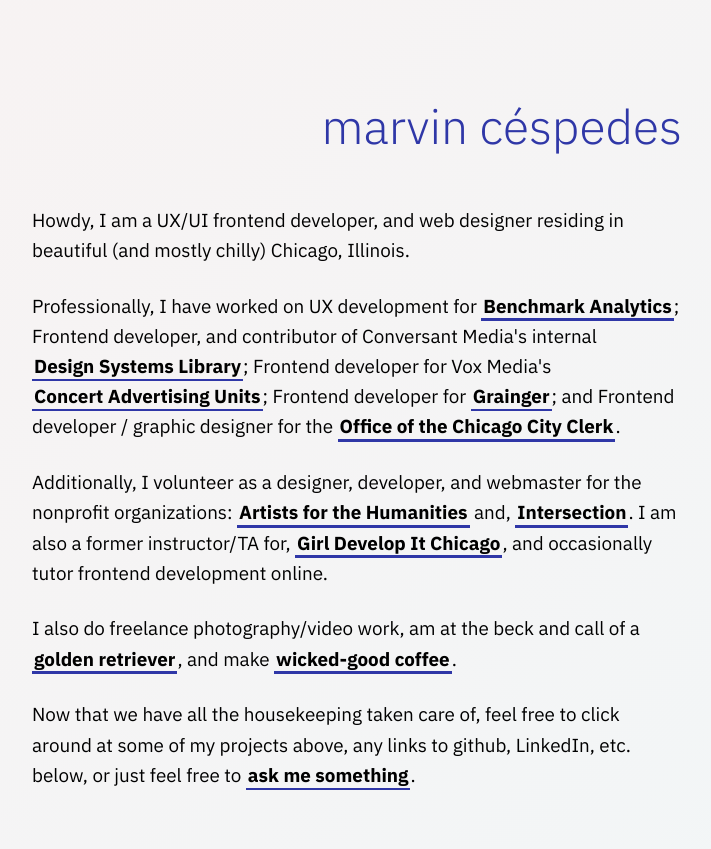
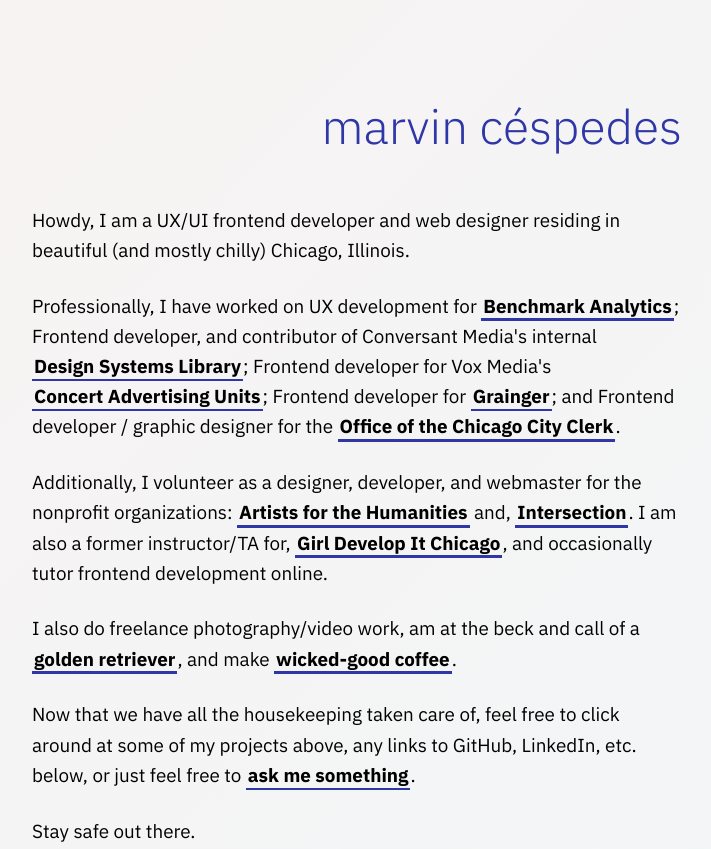
Before and after one commit to mcespo/mcespo-2020, a Gatsby site: page / in a window 1280 px wide. Shown: the top 849 px of the page, without its empty margins (291-1002 px from the left). Built offline with nearby package versions, Linux system fonts and the light colour scheme; Gatsby itself is replaced by a stand-in of ours; what emotion-reset would draw is missing.

Commit message:
gatsby plugin emotion, tidy some text

```diff
--- a/package.json
+++ b/package.json
@@ -10,7 +10,9 @@
     "emotion": "^10.0.27",
     "emotion-reset": "^2.0.7",
     "gatsby": "^2.23.12",
+    "gatsby-cli": "^2.12.65",
     "gatsby-image": "^2.4.9",
+    "gatsby-plugin-emotion": "^4.3.10",
     "gatsby-plugin-manifest": "^2.4.14",
     "gatsby-plugin-offline": "^3.2.13",
     "gatsby-plugin-prefetch-google-fonts": "^1.4.3",
--- a/src/components/layout.js
+++ b/src/components/layout.js
@@ -7,23 +7,12 @@
 
 import React from "react";
 import PropTypes from "prop-types";
-import { useStaticQuery, graphql } from "gatsby";
 
 import { injectGlobal } from "emotion";
 import emotionReset from "emotion-reset";
 import Footer from "./footer";
 
 const Layout = ({ children }) => {
-  const data = useStaticQuery(graphql`
-    query SiteTitleQuery {
-      site {
-        siteMetadata {
-          title
-        }
-      }
-    }
-  `);
-
   return (
     <>
       <main>{children}</main>
--- a/src/pages/index.js
+++ b/src/pages/index.js
@@ -8,7 +8,7 @@ const IndexPage = () => (
     <article>
       <h1>marvin céspedes</h1>
       <p>
-        Howdy, I am a UX/UI frontend developer, and web designer residing in
+        Howdy, I am a UX/UI frontend developer and web designer residing in
         beautiful (and mostly chilly) Chicago, Illinois.
       </p>
       <p>
@@ -48,7 +48,7 @@ const IndexPage = () => (
         , and occasionally tutor frontend development online.
       </p>
       <p>
-        I also do freelance photography/video work, am at the beck and call of a
+        I also do freelance photography/video work, am at the beck and call of a{" "}
         <a
           href="https://www.instagram.com/p/BZmbSzFnZu1/?taken-by=mcespo.jpeg"
           title="Meli the Golden, Instagram image"
@@ -66,7 +66,7 @@ const IndexPage = () => (
       </p>
       <p>
         Now that we have all the housekeeping taken care of, feel free to click
-        around at some of my projects above, any links to github, LinkedIn, etc.
+        around at some of my projects above, any links to GitHub, LinkedIn, etc.
         below, or just feel free to{" "}
         <a
           href="mailto:mcespo@gmail.com?&amp;subject=Oh%20hello%20Marvin,%20you're%20so%20cool!&amp;body=I%20wish%20to%20be%20marginally%20as%20attractive%20as%20you%20are.%20Please%20help!%20Also,%20I%20wanted%20to%20ask..."
@@ -76,6 +76,7 @@ const IndexPage = () => (
         </a>
         .
       </p>
+      <p>Stay safe out there.</p>
     </article>
   </Layout>
 );
```
Also changed, not shown: 1 other file.
